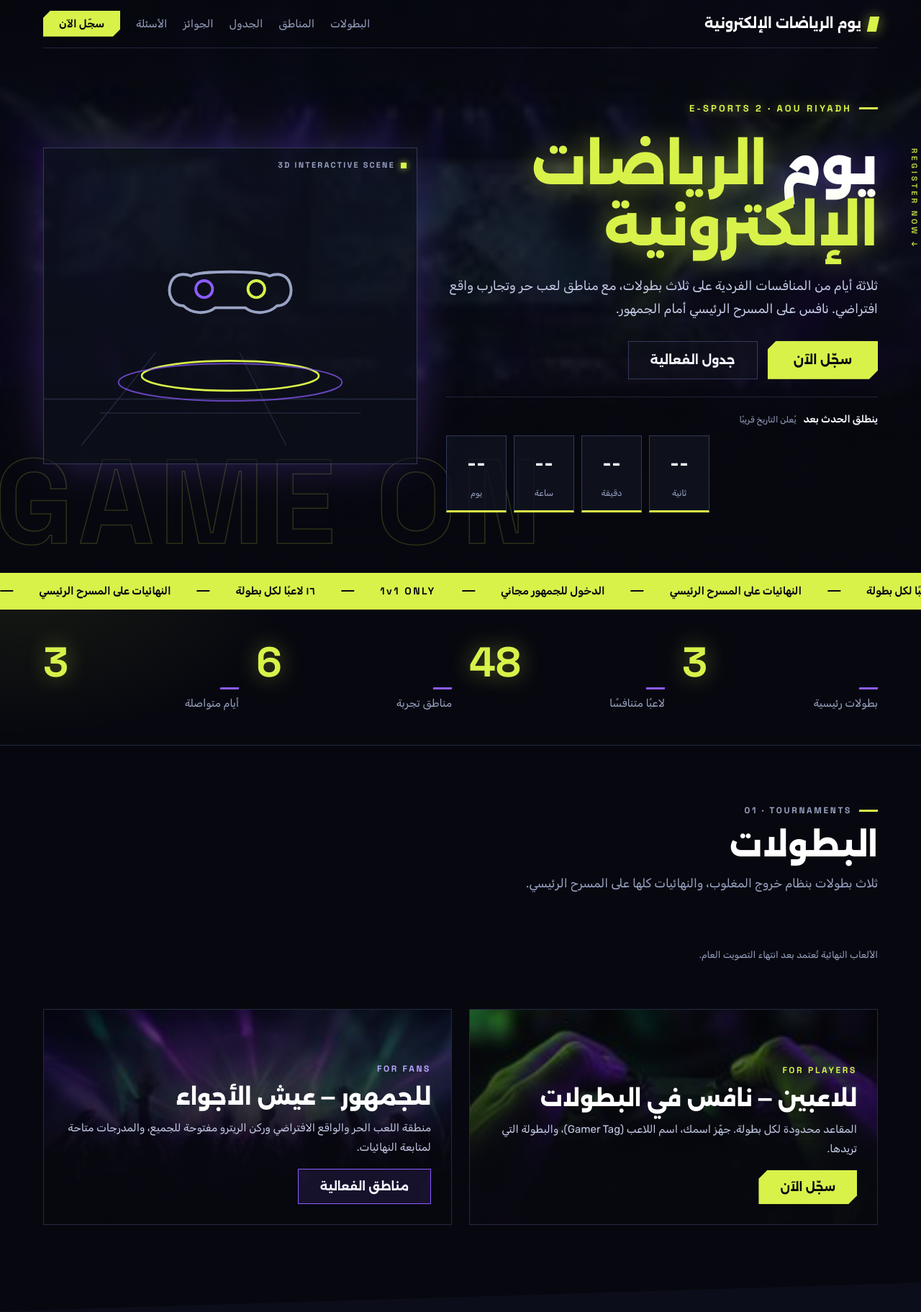
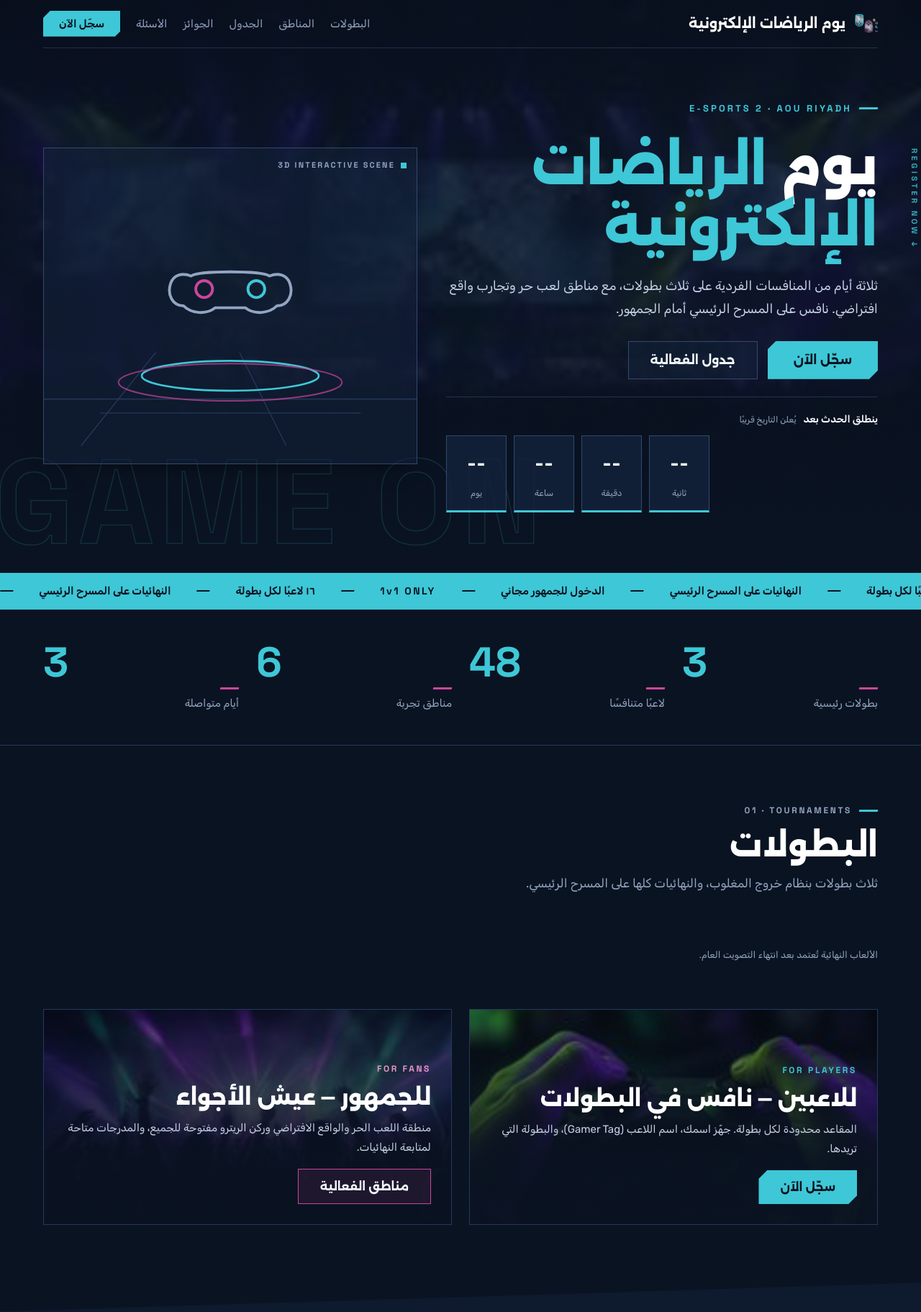
Before and after one commit to YourVision-KSA/esports2-website, a Django app: page / in a window 1280 px wide. Shown: the top 1823 px of the page at 72% size. Run offline with Django 5.2, Linux system fonts and the light colour scheme; data comes from the database, SQL or seed files in the repository; data that the repository does not hold is empty.

Commit message:
Re-theme to the official event logo (design rev 4)
Owner supplied the event logo (navy / cyan / magenta / gold). Palette
extracted from the artwork and applied as the theme tokens; every neon
glow (colored box/text-shadows, accent radial gradients) removed for a
flat professional look — one neutral elevation shadow token remains.
Logo adopted: mark in both headers, favicon, full lockup asset; poster
SVG and hero 3D scene recolored to match. docs/frontend.md records the
rev 4 tokens; DEC-02 note added (logo wordmark uses the new name).

Co-Authored-By: Claude Fable 5 <noreply@anthropic.com>

```diff
--- a/static/css/base.css
+++ b/static/css/base.css
@@ -1,36 +1,35 @@
 /* ==========================================================================
-   Arena Night theme — E-SPORTS 2 (design rev 3.1)
-   Source of truth: docs/frontend.md + the design artifact (DEC-15).
-   Single dark theme. RTL with logical properties. Radius 0.
+   Event Logo theme — E-SPORTS 2 (design rev 4)
+   Source of truth: docs/frontend.md. Palette comes from the official event
+   logo (deep navy / cyan / magenta / gold). Flat, professional surfaces —
+   no neon glows; only neutral elevation shadows. RTL, radius 0.
    ========================================================================== */
 
 @import url("fonts.css");
 
 :root {
-  --bg: #07080F;
-  --bg-2: #0B0E1A;
-  --surface: #10131F;
-  --surface-2: #161A2B;
-  --line: #242A40;
-  --line-strong: #32395A;
-  --volt: #D8F24A;
-  --purple: #8C5CFF;
-  --purple-text: #B9A6FF;
-  --text: #F2F4FF;
-  --body: #C5CBE8;
-  --muted: #9AA3C4;
-  --link: #C9D2FF;
-  --gold: #E9C15C;
-  --gold-deep: #D9A441;
+  --bg: #0A1322;
+  --bg-2: #0E1A2E;
+  --surface: #13223A;
+  --surface-2: #1A2C49;
+  --line: #24395B;
+  --line-strong: #32496F;
+  --volt: #3EC7D6;         /* primary accent: logo cyan (var name kept from rev 3) */
+  --purple: #C9479B;       /* secondary accent: logo magenta (var name kept) */
+  --purple-text: #E795C8;
+  --text: #F2F6FC;
+  --body: #C5D1E4;
+  --muted: #92A5C0;
+  --link: #BFD6F2;
+  --gold: #CDAE4B;         /* logo "2" badge gold */
+  --gold-deep: #B29238;
   --bronze: #C8906B;
   --error: #FFB4AE;
   --live: #FF4D5E;
   --display: "Alexandria", "Tahoma", sans-serif;
   --sans: "Rubik", "Tahoma", "Segoe UI", sans-serif;
   --num: "Space Grotesk", "Consolas", monospace;
-  --glow-volt: 0 0 34px rgba(216, 242, 74, 0.4);
-  --glow-volt-soft: 0 0 18px rgba(216, 242, 74, 0.55);
-  --glow-purple: 0 0 70px -20px rgba(140, 92, 255, 0.5);
+  --shadow: 0 12px 28px -14px rgba(0, 0, 0, 0.55); /* neutral elevation only */
 }
 
 /* ---- base ---------------------------------------------------------------- */
@@ -39,10 +38,6 @@ html { scroll-behavior: smooth; }
 body {
   margin: 0;
   background-color: var(--bg);
-  background-image:
-    radial-gradient(900px 520px at 88% -4%, rgba(140, 92, 255, 0.20), transparent 62%),
-    radial-gradient(700px 420px at 2% 16%, rgba(216, 242, 74, 0.08), transparent 55%);
-  background-repeat: no-repeat;
   color: var(--text);
   font-family: var(--sans);
   font-size: 16px;
@@ -77,16 +72,15 @@ section { scroll-margin-block-start: 76px; }
 .btn {
   display: inline-block; text-decoration: none; cursor: pointer; border: 0;
   font-family: var(--display); font-weight: 700; font-size: 17px; line-height: 1.6;
-  text-align: center; transition: transform 0.15s, background 0.15s, color 0.15s, box-shadow 0.15s;
+  text-align: center; transition: transform 0.15s, background 0.15s, color 0.15s;
 }
 .btn-volt {
   background: var(--volt); color: var(--bg); padding: 13px 36px;
   clip-path: polygon(12px 0, 100% 0, 100% calc(100% - 12px), calc(100% - 12px) 100%, 0 100%, 0 12px);
-  box-shadow: var(--glow-volt);
 }
 .btn-volt:hover { background: #FFFFFF; color: var(--bg); transform: translateY(-2px); }
 .btn-ghost {
-  background: rgba(16, 19, 31, 0.5); color: var(--text); font-weight: 500;
+  background: rgba(19, 34, 58, 0.5); color: var(--text); font-weight: 500;
   padding: 12px 30px; border: 1px solid var(--line-strong);
 }
 .btn-ghost:hover { border-color: var(--volt); color: var(--volt); }
@@ -100,16 +94,13 @@ section { scroll-margin-block-start: 76px; }
 /* ---- nav ------------------------------------------------------------------ */
 .nav {
   display: flex; flex-wrap: wrap; align-items: center; justify-content: space-between;
-  gap: 12px 24px; padding-block: 16px; border-block-end: 1px solid rgba(50, 57, 90, 0.6);
+  gap: 12px 24px; padding-block: 16px; border-block-end: 1px solid rgba(50, 73, 111, 0.6);
 }
 .brand {
   display: flex; align-items: center; gap: 10px; text-decoration: none;
   color: #FFFFFF; font-family: var(--display); font-weight: 700; font-size: 19px;
 }
-.brand .mark {
-  width: 13px; height: 21px; background: var(--volt); transform: skewX(-12deg);
-  display: inline-block; box-shadow: var(--glow-volt-soft);
-}
+.brand .mark { height: 34px; width: auto; display: inline-block; }
 .nav ul { display: flex; flex-wrap: wrap; align-items: center; gap: 4px 22px; list-style: none; margin: 0; padding: 0; }
 .nav ul a { color: var(--muted); text-decoration: none; font-size: 15px; }
 .nav ul a:hover { color: var(--volt); }
@@ -117,7 +108,6 @@ section { scroll-margin-block-start: 76px; }
   background: var(--volt); color: var(--bg); font-weight: 600; font-size: 15px;
   padding: 9px 22px; text-decoration: none;
   clip-path: polygon(10px 0, 100% 0, 100% calc(100% - 10px), calc(100% - 10px) 100%, 0 100%, 0 10px);
-  box-shadow: 0 0 26px rgba(216, 242, 74, 0.35);
 }
 .nav .cta:hover { background: #FFFFFF; color: var(--bg); }
 
@@ -126,13 +116,13 @@ section { scroll-margin-block-start: 76px; }
 .hero-bg { position: absolute; inset: 0; width: 100%; height: 100%; object-fit: cover; opacity: 0.5; }
 .hero-shade {
   position: absolute; inset: 0;
-  background: linear-gradient(to bottom, rgba(7, 8, 15, 0.55), rgba(7, 8, 15, 0.75) 55%, var(--bg) 100%);
+  background: linear-gradient(to bottom, rgba(10, 19, 34, 0.55), rgba(10, 19, 34, 0.75) 55%, var(--bg) 100%);
 }
 .hero-word {
   position: absolute; inset-block-end: 14px; inset-inline-start: -8px;
   font-family: var(--num); font-weight: 700; font-size: clamp(80px, 13vw, 180px);
   line-height: 1; letter-spacing: 0.04em; color: transparent;
-  -webkit-text-stroke: 1.5px rgba(216, 242, 74, 0.18);
+  -webkit-text-stroke: 1.5px rgba(62, 199, 214, 0.16);
   white-space: nowrap; pointer-events: none; direction: ltr;
 }
 .hero-rail {
@@ -144,23 +134,20 @@ section { scroll-margin-block-start: 76px; }
 .hero-copy { flex: 1 1 480px; min-width: 0; display: flex; flex-direction: column; gap: 24px; }
 .hero-eyebrow {
   font-family: var(--num); font-weight: 700; font-size: 13px; letter-spacing: 0.24em;
-  color: var(--volt); text-shadow: 0 0 14px rgba(216, 242, 74, 0.6); direction: ltr;
+  color: var(--volt); direction: ltr;
 }
-.hero-copy h1 {
-  font-size: clamp(40px, 6.5vw, 74px); line-height: 1.15;
-  text-shadow: 0 2px 40px rgba(140, 92, 255, 0.35);
-}
-.hero-copy h1 .hl { color: var(--volt); text-shadow: 0 0 36px rgba(216, 242, 74, 0.45); }
+.hero-copy h1 { font-size: clamp(40px, 6.5vw, 74px); line-height: 1.15; }
+.hero-copy h1 .hl { color: var(--volt); }
 .hero-copy .lead { max-width: 54ch; font-size: 18px; color: var(--body); }
 .hero-ctas { display: flex; flex-wrap: wrap; gap: 14px; padding-block-start: 4px; }
 
 /* countdown */
-.countdown { border-block-start: 1px solid rgba(50, 57, 90, 0.6); padding-block-start: 18px; display: flex; flex-direction: column; gap: 10px; }
+.countdown { border-block-start: 1px solid rgba(50, 73, 111, 0.6); padding-block-start: 18px; display: flex; flex-direction: column; gap: 10px; }
 .countdown-label { display: flex; align-items: baseline; gap: 10px; font-size: 14px; font-weight: 600; }
 .countdown-label small { font-size: 12px; font-weight: 400; color: var(--muted); }
 .countdown-cells { display: flex; gap: 10px; direction: ltr; }
 .cd-cell {
-  background: rgba(16, 19, 31, 0.85); border: 1px solid var(--line-strong);
+  background: rgba(19, 34, 58, 0.85); border: 1px solid var(--line-strong);
   border-block-end: 3px solid var(--volt); min-width: 76px; flex: 0 1 84px;
   padding-block: 10px; text-align: center;
 }
@@ -171,9 +158,9 @@ section { scroll-margin-block-start: 76px; }
 .scene { flex: 1 1 400px; min-width: 0; }
 .scene-frame {
   position: relative; height: clamp(240px, 36vw, 440px);
-  background: rgba(16, 19, 31, 0.55); border: 1px solid var(--line-strong);
+  background: rgba(19, 34, 58, 0.55); border: 1px solid var(--line-strong);
   display: flex; align-items: center; justify-content: center; overflow: hidden;
-  box-shadow: var(--glow-purple);
+  box-shadow: var(--shadow);
 }
 .scene-frame svg { position: absolute; inset: 0; width: 100%; height: 100%; transition: opacity 0.8s ease; }
 /* Three.js canvas mounts over the poster SVG and fades in when ready
@@ -188,10 +175,7 @@ section { scroll-margin-block-start: 76px; }
   position: absolute; top: 14px; inset-inline-start: 14px;
   display: flex; align-items: center; gap: 8px;
 }
-.scene-badge i {
-  width: 8px; height: 8px; background: var(--volt);
-  box-shadow: 0 0 10px rgba(216, 242, 74, 0.8);
-}
+.scene-badge i { width: 8px; height: 8px; background: var(--volt); }
 .scene-badge span {
   font-family: var(--num); font-size: 11px; letter-spacing: 0.2em;
   color: var(--muted); direction: ltr;
@@ -230,7 +214,7 @@ section { scroll-margin-block-start: 76px; }
 .stat { display: flex; flex-direction: column; gap: 6px; }
 .stat b {
   font-family: var(--num); font-weight: 700; font-size: clamp(38px, 5vw, 58px);
-  line-height: 1; color: var(--volt); text-shadow: 0 0 30px rgba(216, 242, 74, 0.4); direction: ltr;
+  line-height: 1; color: var(--volt); direction: ltr;
 }
 .stat .slash { width: 26px; height: 3px; background: var(--purple); transform: skewX(-12deg); }
 .stat span { font-size: 15px; color: var(--muted); }
@@ -275,7 +256,7 @@ section { scroll-margin-block-start: 76px; }
 /* ---- dual path (photo cards) ---------------------------------------------------- */
 .path-card { position: relative; min-height: 300px; border: 1px solid var(--line); overflow: hidden; display: flex; }
 .path-card img { position: absolute; inset: 0; width: 100%; height: 100%; object-fit: cover; }
-.path-card .shade { position: absolute; inset: 0; background: linear-gradient(to top, rgba(7, 8, 15, 0.95) 30%, rgba(7, 8, 15, 0.45)); }
+.path-card .shade { position: absolute; inset: 0; background: linear-gradient(to top, rgba(10, 19, 34, 0.95) 30%, rgba(10, 19, 34, 0.45)); }
 .path-card .content {
   position: relative; margin-block-start: auto; padding: 28px;
   display: flex; flex-direction: column; gap: 10px; align-items: flex-start;
@@ -285,7 +266,7 @@ section { scroll-margin-block-start: 76px; }
 .path-card p { font-size: 15px; color: var(--body); }
 .path-card .btn { margin-block-start: 6px; font-size: 16px; padding: 11px 30px; }
 .btn-purple {
-  background: rgba(140, 92, 255, 0.12); color: var(--text); font-weight: 500;
+  background: rgba(201, 71, 155, 0.1); color: var(--text); font-weight: 500;
   padding: 10px 28px; border: 1px solid var(--purple);
 }
 .btn-purple:hover { border-color: var(--purple-text); color: var(--purple-text); }
--- a/templates/base.html
+++ b/templates/base.html
@@ -5,8 +5,9 @@
 <head>
 <meta charset="utf-8">
 <meta name="viewport" content="width=device-width, initial-scale=1">
-<meta name="theme-color" content="#07080F">
+<meta name="theme-color" content="#0A1322">
 <title>{% block title %}{{ content.SITE_NAME }}{% endblock %}</title>
+<link rel="icon" type="image/png" href="{% static 'img/favicon.png' %}">
 <link rel="preload" href="{% static 'fonts/Alexandria-800-arabic.woff2' %}" as="font" type="font/woff2" crossorigin>
 <link rel="preload" href="{% static 'fonts/Rubik-400-arabic.woff2' %}" as="font" type="font/woff2" crossorigin>
 <link rel="stylesheet" href="{% static 'css/base.css' %}">
@@ -18,7 +19,7 @@
 {% block header %}
 <div class="funnel-head">
   <div class="wrap">
-    <a class="brand" href="/"><span class="mark"></span>{{ content.SITE_NAME }}</a>
+    <a class="brand" href="/"><img class="mark" src="{% static 'img/logo-mark.png' %}" alt="">{{ content.SITE_NAME }}</a>
     <span class="funnel-tag" dir="ltr">{% block funnel_tag %}E-SPORTS 2{% endblock %}</span>
   </div>
 </div>
--- a/templates/core/home.html
+++ b/templates/core/home.html
@@ -17,7 +17,7 @@
 
   <div class="wrap" style="position: relative;">
     <nav class="nav">
-      <a class="brand" href="#top"><span class="mark"></span>{{ content.SITE_NAME }}</a>
+      <a class="brand" href="#top"><img class="mark" src="{% static 'img/logo-mark.png' %}" alt="">{{ content.SITE_NAME }}</a>
       <ul>
         {% if phase == "vote" %}<li><a href="/vote/">{{ content.NAV_VOTE }}</a></li>{% endif %}
         <li><a href="#games">{{ content.NAV_GAMES }}</a></li>
@@ -72,18 +72,18 @@
       <div class="scene" id="hero-scene">
         <div class="scene-frame">
           <svg viewBox="0 0 400 300" aria-hidden="true">
-            <g stroke="#242A40" stroke-width="1">
+            <g stroke="#24395B" stroke-width="1">
               <line x1="0" y1="250" x2="400" y2="250"></line>
               <line x1="40" y1="300" x2="120" y2="200"></line>
               <line x1="260" y1="300" x2="210" y2="200"></line>
               <line x1="60" y1="265" x2="340" y2="265"></line>
             </g>
-            <ellipse cx="200" cy="225" rx="95" ry="16" fill="none" stroke="#D8F24A" stroke-width="2"></ellipse>
-            <ellipse cx="200" cy="232" rx="120" ry="20" fill="none" stroke="#8C5CFF" stroke-width="1.5" opacity="0.7"></ellipse>
-            <g transform="translate(130,110)" fill="none" stroke="#9AA3C4" stroke-width="3" stroke-linecap="round" stroke-linejoin="round">
+            <ellipse cx="200" cy="225" rx="95" ry="16" fill="none" stroke="#3EC7D6" stroke-width="2"></ellipse>
+            <ellipse cx="200" cy="232" rx="120" ry="20" fill="none" stroke="#C9479B" stroke-width="1.5" opacity="0.7"></ellipse>
+            <g transform="translate(130,110)" fill="none" stroke="#92A5C0" stroke-width="3" stroke-linecap="round" stroke-linejoin="round">
               <path d="M20 40 C 8 40 2 28 6 16 C 9 7 18 4 28 8 C 36 2 104 2 112 8 C 122 4 131 7 134 16 C 138 28 132 40 120 40 C 112 48 96 50 86 42 L 54 42 C 44 50 28 48 20 40 Z"></path>
-              <circle cx="42" cy="22" r="9" stroke="#8C5CFF"></circle>
-              <circle cx="98" cy="22" r="9" stroke="#D8F24A"></circle>
+              <circle cx="42" cy="22" r="9" stroke="#C9479B"></circle>
+              <circle cx="98" cy="22" r="9" stroke="#3EC7D6"></circle>
             </g>
           </svg>
           <div class="scene-badge"><i></i><span dir="ltr">3D INTERACTIVE SCENE</span></div>
--- a/templates/registration/manage.html
+++ b/templates/registration/manage.html
@@ -4,7 +4,7 @@
 <div class="funnel">
   <div class="success-panel">
     <div style="display: flex; align-items: center; gap: 10px;">
-      <svg width="24" height="24" viewBox="0 0 24 24" fill="none" stroke="#D8F24A" stroke-width="2.5" stroke-linecap="round" stroke-linejoin="round" aria-hidden="true"><circle cx="12" cy="12" r="10"></circle><path d="m8 12 3 3 5-6"></path></svg>
+      <svg width="24" height="24" viewBox="0 0 24 24" fill="none" stroke="#3EC7D6" stroke-width="2.5" stroke-linecap="round" stroke-linejoin="round" aria-hidden="true"><circle cx="12" cy="12" r="10"></circle><path d="m8 12 3 3 5-6"></path></svg>
       <h1 style="font-size: 22px;">
         {% if registration.status == "confirmed" %}
           {{ content.REG_OK_CONFIRMED|cut:"{game}" }}{{ registration.game.name_ar }}
--- a/templates/voting/done.html
+++ b/templates/voting/done.html
@@ -4,7 +4,7 @@
 <div class="funnel">
   <div class="success-panel">
     <div style="display: flex; align-items: center; gap: 10px;">
-      <svg width="24" height="24" viewBox="0 0 24 24" fill="none" stroke="#D8F24A" stroke-width="2.5" stroke-linecap="round" stroke-linejoin="round" aria-hidden="true"><circle cx="12" cy="12" r="10"></circle><path d="m8 12 3 3 5-6"></path></svg>
+      <svg width="24" height="24" viewBox="0 0 24 24" fill="none" stroke="#3EC7D6" stroke-width="2.5" stroke-linecap="round" stroke-linejoin="round" aria-hidden="true"><circle cx="12" cy="12" r="10"></circle><path d="m8 12 3 3 5-6"></path></svg>
       <h1 style="font-size: 22px;">
         {% if message_key == "VOTE_DUP" %}{{ content.VOTE_DUP }}{% else %}{{ content.VOTE_DONE }}{% endif %}
       </h1>
```
Also changed, not shown: other parts of static/css/base.css (+17 -21 lines), docs/frontend.md (+34 -20 lines), docs/plan.md (+6 -0 lines), frontend/src/hero.js (+10 -9 lines), static/img/favicon.png (added), static/img/logo-mark.png (added), static/img/logo.png (added).
